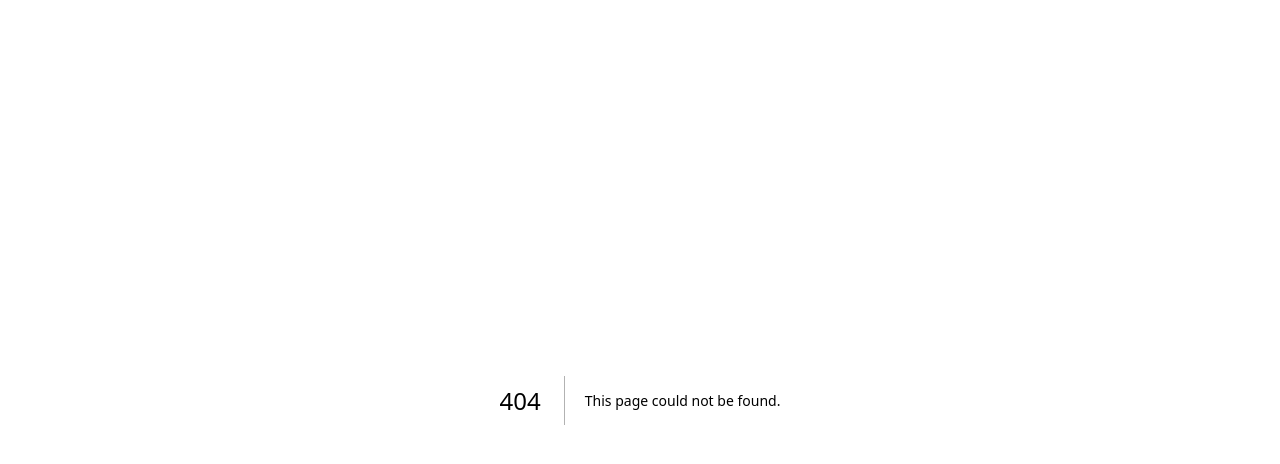
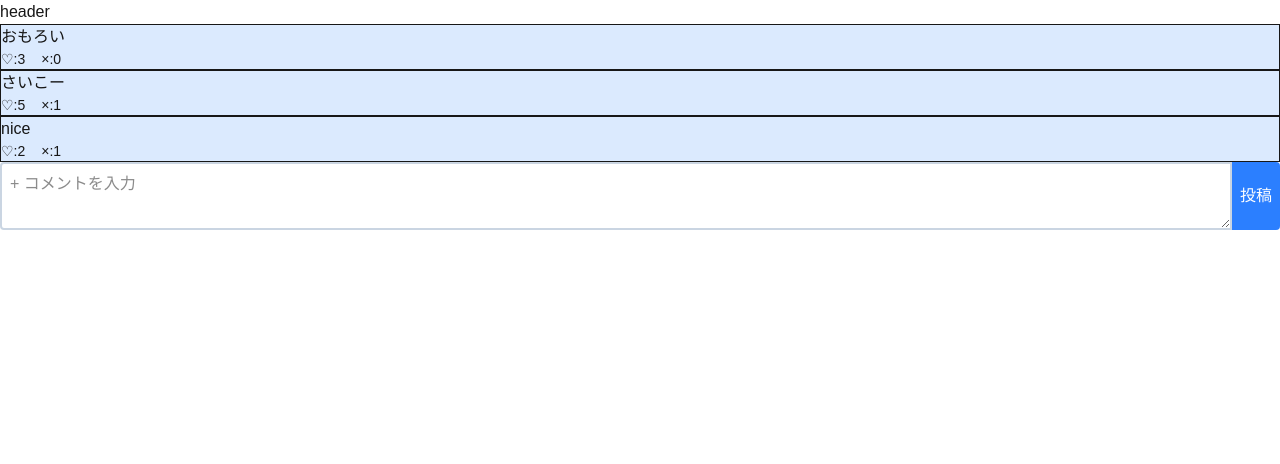
Before and after one commit to hiiro5/kcl-web, a Next.js app: page /1 in a window 1280 px wide. Before the commit this address had no page. Shown: the top 464 px of the page. Built offline with nearby package versions, Linux system fonts and the light colour scheme.

Commit message:
postalertの表示まで

```diff
--- /dev/null
+++ b/app/[contentId]/page.jsx
@@ -0,0 +1,47 @@
+"use client";
+
+import { useState } from "react";
+import CommentList from "../../components/CommentList.jsx";
+import CommentHeader from "../../components/CommentHeader.jsx";
+import CommentAdd from "../../components/CommentAdd.jsx";
+import PostAlert from "../../components/PostAlert.jsx";
+
+const commentsData = [
+    { id: 1, comment: 'おもろい', good: 3, bad: 0 },
+    { id: 2, comment: 'さいこー', good: 5, bad: 1 },
+    { id: 3, comment: 'nice', good: 2, bad: 1 },
+];
+
+export default function CommentPage({ params }) {
+
+    const [postButton, setPostButton] = useState(false);
+
+    //「投稿」のときの処理
+    const handlePost = () => {
+        setPostButton(true);
+    }
+
+    return (
+        <main>
+            <div>
+                <CommentHeader />
+                {/* <h1>コンテンツ: {params.contentId} のコメントページ</h1>
+                <p>ここにコメント一覧や投稿フォームを作っていきます。</p> */}
+                {commentsData.map(comments => (
+                    <CommentList
+                        key={comments.id}
+                        comment={comments.comment}
+                        good={comments.good}
+                        bad={comments.bad}
+                    />
+                ))}
+                <CommentAdd
+                    onPost={handlePost} />
+            </div>
+
+            {(postButton === true) &&
+                < PostAlert />
+            }
+        </main>
+    );
+}
--- a/app/[contentId]/page_comment.jsx
+++ /dev/null
@@ -1,8 +0,0 @@
-export default function CommentPage({params}) {
-    return (
-        <div>
-            <h1>コンテンツID: {params.contentId} のコメントページ</h1>
-            <p>ここにコメント一覧や投稿フォームを作っていきます。</p>
-        </div>
-    );
-}
--- /dev/null
+++ b/components/CommentAdd.jsx
@@ -0,0 +1,31 @@
+"use client";
+import { useState } from "react";
+
+export default function CommentAdd( {onPost} ) {
+
+    const [commentText, setCommentText] = useState('');
+    const handleSubmit = (event) => {
+        event.preventDefault();
+        onPost();
+    }
+
+    return(
+        <form
+            className="flex"
+            onSubmit={handleSubmit}>
+            <textarea
+                className="p-2 border-2 rounded-l border-slate-300 focus:outline-none w-full"
+                type="text"
+                placeholder="+ コメントを入力"
+                value={commentText}
+                onChange={(e) => setCommentText(e.target.value)}
+            ></textarea>
+
+            <button
+                type="submit"
+                className="p-2 bg-blue-500 text-white rounded-r hover:bg-blue-700 flex-shrink-0"
+            >投稿</button>
+
+        </form>
+    );
+}
--- /dev/null
+++ b/components/CommentHeader.jsx
@@ -0,0 +1,5 @@
+export default function CommentHeader() {
+    return(
+        <h1>header</h1>
+    );
+}
--- /dev/null
+++ b/components/CommentList.jsx
@@ -0,0 +1,12 @@
+export default function CommentList({id, comment, good, bad}) {
+    return (
+        <div className="border bg-blue-100">
+            <h1>{comment}</h1>
+            <div className="text-sm flex gap-4">
+                <h2>♡:{good}</h2>
+                <h3>×:{bad}</h3>
+            </div>
+
+        </div>
+    );
+}
--- a/components/Main.jsx
+++ b/components/Main.jsx
@@ -3,6 +3,7 @@
 import { useState } from 'react';
 import Contents from "./Contents.jsx";
 import SpoilerAlert from "./SpoilerAlert.jsx"
+import {useRouter} from "next/navigation";
 
 const contentsData = [
     {id:1,title:'映画A', commentCount:5, imageUrl:"a.jpg"},
@@ -12,15 +13,35 @@ const contentsData = [
     {id:5,title:'ドラマE',commentCount:23, imageUrl:'e.jpg'},
 ];
 
+const commentsData = [
+    {id:1, comment:'おもろい', good:3, bad:0},
+    {id:2, comment:'さいこー', good:5, bad:1},
+    {id:3, comment:'nice', good:2, bad:1},
+];
+
 
 export default function Main() {
     // const [showAlert, setShowAlert] = useState(true);
     const [selectedContent, setSelectedContent] = useState(null);
+    const router = useRouter();
 
     const handleContentClick = (content) => {
-        console.log(content.title + "がクリックされました！");
+        //console.log(content.title + "がクリックされました！");
         setSelectedContent(content);
     }
+
+    //「はい」のときの処理
+    const handleConfirm = () => {
+        if(selectedContent) {
+            router.push(`/${selectedContent.id}`);
+        }
+        setSelectedContent(null);
+    }
+
+    //「いいえ」のときの処理
+    const handleCancel = () => {
+        setSelectedContent(null);
+    };
 
     return(
         <main className="max-w-7xl mx-auto px-4 py-8">
@@ -38,8 +59,9 @@ export default function Main() {
 
             {(selectedContent !== null) && (
                 <SpoilerAlert
-                    onConfirm={() => setSelectedContent(null)}
-                    onCancel={() => setSelectedContent(null)}
+                    contentTitle={selectedContent.title}
+                    onConfirm={handleConfirm}
+                    onCancel={handleCancel}
                 />
             )}
 
--- /dev/null
+++ b/components/PostAlert.jsx
@@ -0,0 +1,26 @@
+export default function PostAlert() {
+    return (
+        <div className="fixed inset-0 bg-black/50 flex items-center justify-center">
+            <div className="bg-blue-100 p-8 rounded-lg text-center">
+                {/* <h3 className="text-left underline ">{contentTitle}</h3> */}
+                <h2 className="text-xl font-bold mb-4">
+                   このコメントを作品への愛と敬意をもって投稿することを誓いますか？
+                </h2>
+                <div className="flex justify-center gap-4">
+                    <button
+                        // onClick={onCancel}
+                        className="w-28 px-4 py-2 bg-gray-300 rounded hover:bg-gray-400"
+                    >
+                        かきなおす
+                    </button>
+                    <button
+                        // onClick={onConfirm}
+                        className="w-28 px-4 py-2 bg-blue-500 text-white rounded hover:bg-blue-600"
+                    >
+                        誓います
+                    </button>
+                </div>
+            </div>
+        </div>
+    );
+}
--- a/components/SpoilerAlert.jsx
+++ b/components/SpoilerAlert.jsx
@@ -1,7 +1,8 @@
-export default function SpoilerAlert({onCancel, onConfirm}) {
+export default function SpoilerAlert({contentTitle, onCancel, onConfirm}) {
     return (
         <div className="fixed inset-0 bg-black/50 flex items-center justify-center">
             <div className="bg-blue-100 p-8 rounded-lg text-center">
+                <h3 className="text-left underline ">{contentTitle}</h3>
                 <h2 className="text-xl font-bold mb-4">
                    感想にはネタバレが含まれることがありますが許容しますか？
                 </h2>
```
